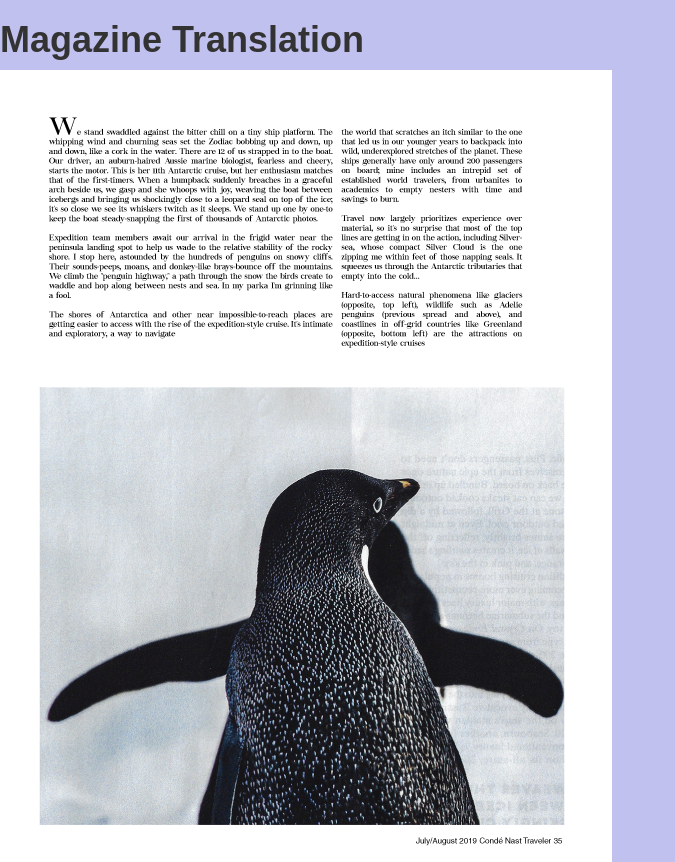
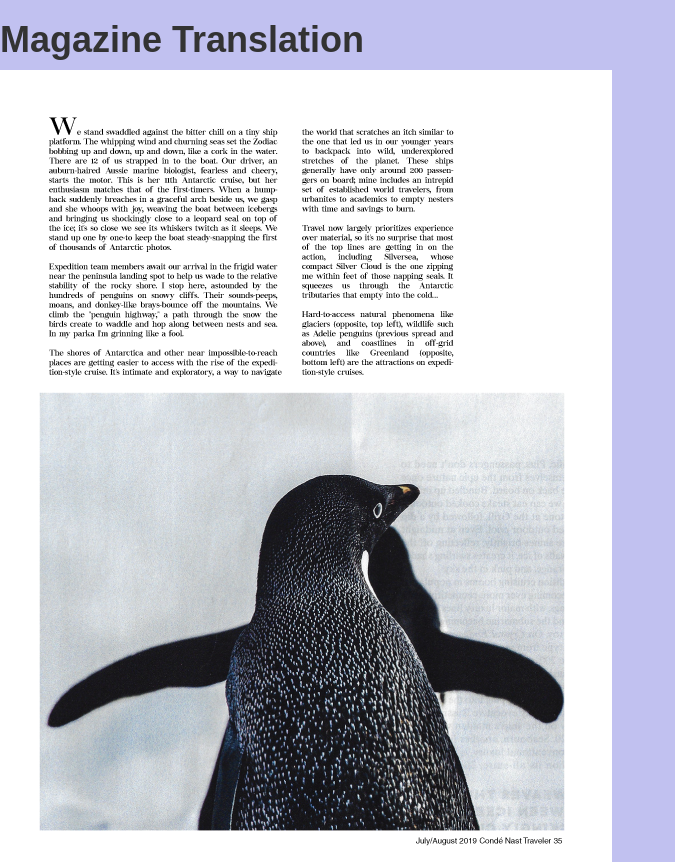
Before and after one commit to tcolvin4/GRA-321, a plain HTML site: page code-exercises/exercise-4/index.html in a window 1280 px wide. Shown: the whole page, without its empty margins (0-675 px from the left). Drawn offline with Linux system fonts and the light colour scheme; a web font is replaced by a local one.

Commit message:
Update index.html

```diff
--- a/code-exercises/exercise-4/index.html
+++ b/code-exercises/exercise-4/index.html
@@ -13,6 +13,6 @@
 
   <body>
   <h1>Magazine Translation</h1>
-  <img src="https://raw.githubusercontent.com/tcolvin4/GRA-321/master/code-exercises/img/penguin.png">
+  <img src="https://raw.githubusercontent.com/tcolvin4/GRA-321/master/code-exercises/img/penguin2.png">
   </body>
 </html>
```
